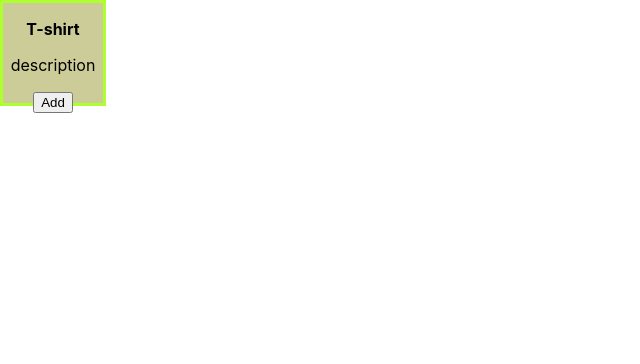
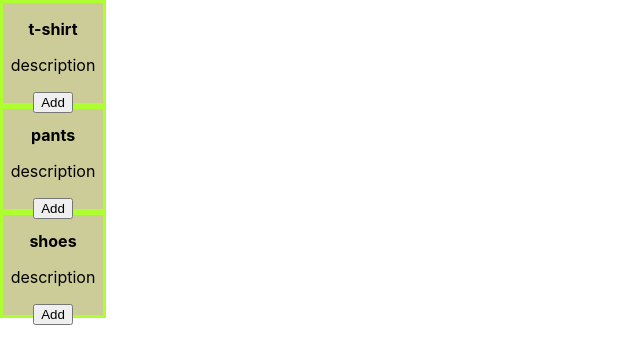
Before and after one commit to facundofrias/react-coder, a React (Create React App) app in the folder clase-4/: page / in a window 1280 px wide. Shown: the top 364 px of the page, without its empty margins (0-640 px from the left). Built offline with nearby package versions, Linux system fonts and the light colour scheme.

Commit message:
Finalizada clase 6.

```diff
--- a/clase-4/src/App.js
+++ b/clase-4/src/App.js
@@ -1,45 +1,87 @@
-
-import './App.css';
-import Item from './components/Item/item';
-import { useEffect, useState } from 'react';
+import "./App.css";
+import Item from "./components/Item/item";
+import { useEffect, useState } from "react";
 
 function App() {
   const [selected, setSelected] = useState(false);
-  const [pasaronTresSegundos, setPasaronTresSegundos] = useState(false);
+  const [products, setProducts] = useState([]);
+  // const [pasaronTresSegundos, setPasaronTresSegundos] = useState(false);
 
-  useEffect( () => {
-    if (pasaronTresSegundos) {
-      console.log("Pasaron 3 segundos.");
-    }
-  }, [pasaronTresSegundos]);
+  // useEffect(() => {
+  //   if (pasaronTresSegundos) {
+  //     console.log("Pasaron 3 segundos.");
+  //   }
+  // }, [pasaronTresSegundos]);
 
-  useEffect(() =>{
-    if(selected){
-      console.log("Está seleccionado");
+  // useEffect(() =>{
+  //   if(selected){
+  //     console.log("Está seleccionado");
+  //     setTimeout(() => {
+  //       setPasaronTresSegundos(true);
+  //     }, 3000);
+  //   } else {
+  //     console.log("No está seleccionado");
+  //     setPasaronTresSegundos(false);
+  //   }
+  // }, [selected]);
+
+  useEffect(() => {
+    console.clear();
+
+    const mockApiProducts = new Promise((resolved, rejected) => {
       setTimeout(() => {
-        setPasaronTresSegundos(true);
+        resolved([
+          {
+            id: 1,
+            name: "t-shirt",
+            description: "description",
+            stock: 10,
+          },
+          {
+            id: 2,
+            name: "pants",
+            description: "description",
+            stock: 10,
+          },
+          {
+            id: 3,
+            name: "shoes",
+            description: "description",
+            stock: 10,
+          },
+        ]);
       }, 3000);
-    } else {
-      console.log("No está seleccionado");
-      setPasaronTresSegundos(false);
-    }
+    });
+
+    mockApiProducts
+      .then((response) => {
+        console.log(response);
+        setProducts(response);
+      })
+      .catch((error) => {
+        console.log("Error inesperado, pruebe en unos minutos por favor");
+      });
   }, [selected]);
 
   return (
     <div className="App">
-      <Item
-        isSelected={selected}
-        onSelectedChange = {setSelected}
-        >
+      {products.length > 0 ? products.map(
+        (product) => {
+          return <Item isSelected={selected} onSelectedChange={setSelected}>
                   <div>
-            <p><b>T-shirt</b></p>
-            <p>description</p>
+                    <p>
+                      <b>{product.name}</b>
+                    </p>
+                    <p>{product.description}</p>
 
                     <div>
                       <button>Add</button>
                     </div>
                   </div>
                 </Item>
+        }
+      ) : null
+      }
     </div>
   );
 }
```
Lines whose indentation alone changed are shown as unchanged.
